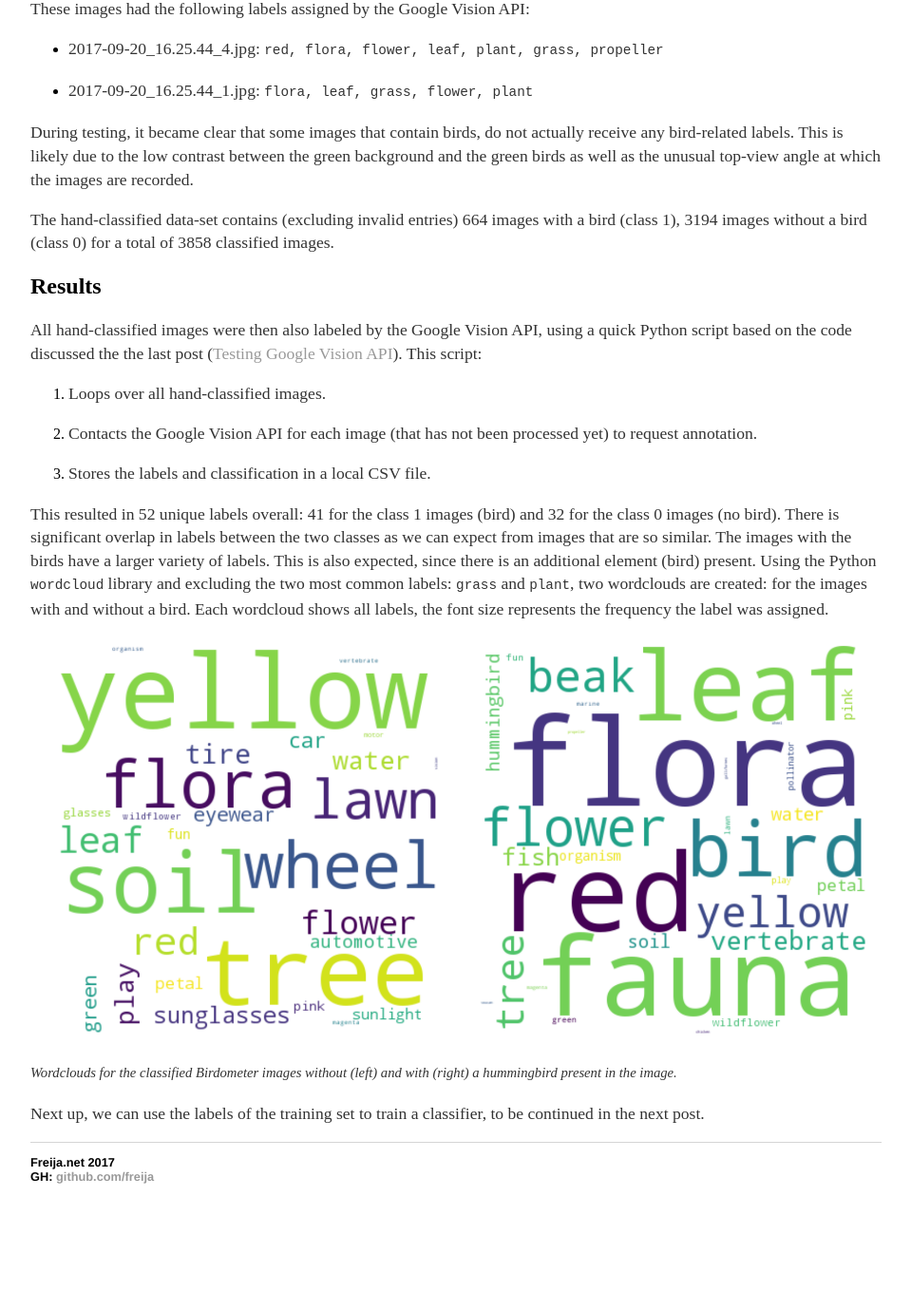
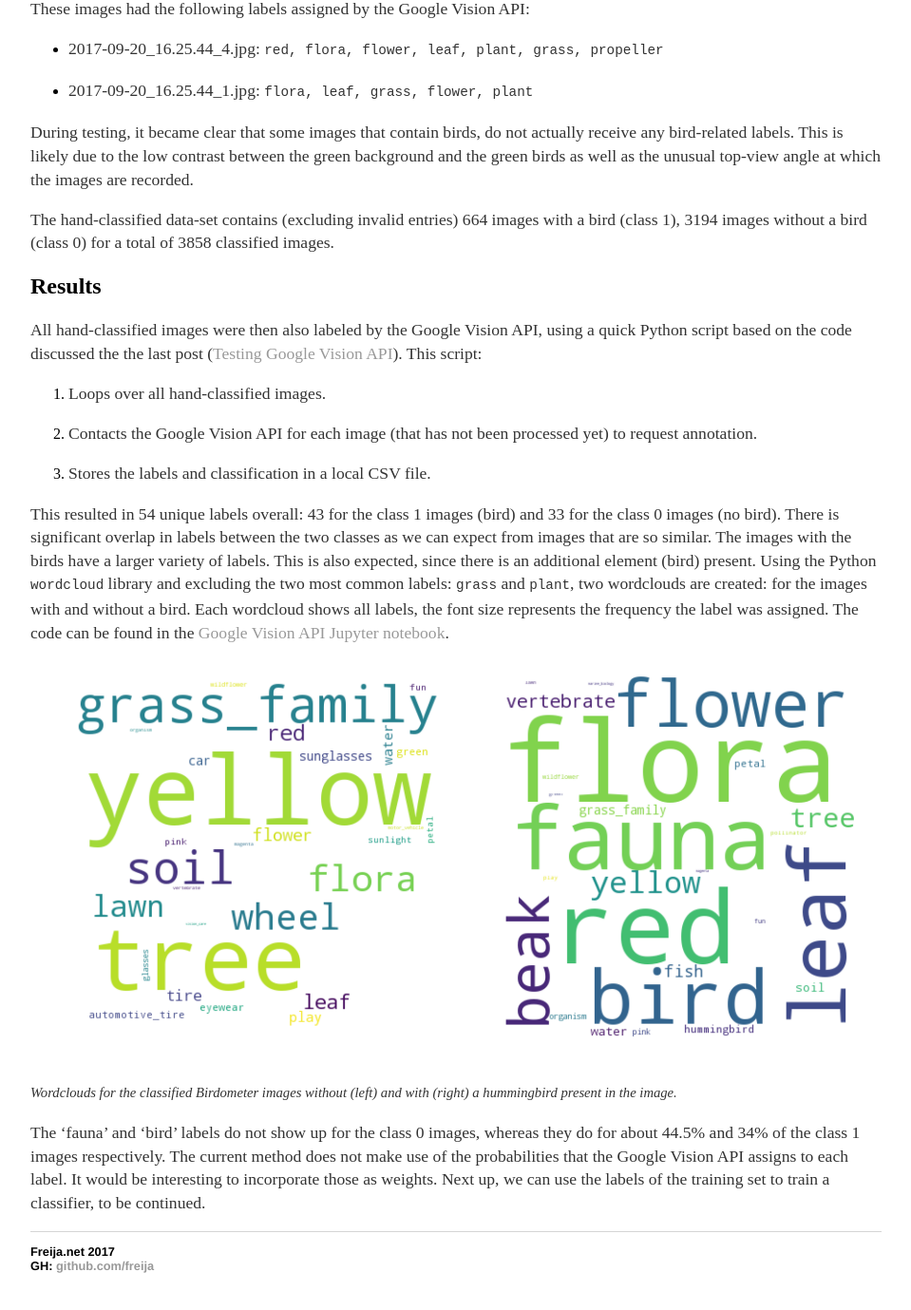
Before and after one commit to Freija/freija.github.io, a Jekyll site: the page built from _posts/2018-01-05-vision-apis-cntd.md, in a window 1280 px wide and 1400 px high, scrolled down 732 px. Shown: the top 1379 px of the window at 95% size, without its empty margins (160-1119 px from the left). Built offline with Jekyll 4.4.1, drawn with Linux system fonts in a browser that asks for light colours; before the commit the page ends 2038 px from its top, so only the background shows below that.

Commit message:
Google vision api: update and add link to code

````diff
--- a/_posts/2018-01-05-vision-apis-cntd.md
+++ b/_posts/2018-01-05-vision-apis-cntd.md
@@ -40,7 +40,7 @@ This script:
 
  3. Stores the labels and classification in a local CSV file.
 
- This resulted in 52 unique labels overall: 41 for the class 1 images (bird) and 32 for the class 0 images (no bird). There is significant overlap in labels between the two classes as we can expect from images that are so similar. The images with the birds have a larger variety of labels. This is also expected, since there is an additional element (bird) present. Using the Python ```wordcloud``` library and excluding the two most common labels: ```grass``` and ```plant```, two wordclouds are created: for the images with and without a bird. Each wordcloud shows all labels, the font size represents the frequency the label was assigned.
+ This resulted in 54 unique labels overall: 43 for the class 1 images (bird) and 33 for the class 0 images (no bird). There is significant overlap in labels between the two classes as we can expect from images that are so similar. The images with the birds have a larger variety of labels. This is also expected, since there is an additional element (bird) present. Using the Python ```wordcloud``` library and excluding the two most common labels: ```grass``` and ```plant```, two wordclouds are created: for the images with and without a bird. Each wordcloud shows all labels, the font size represents the frequency the label was assigned. The code can be found in the [Google Vision API Jupyter notebook](https://github.com/Freija/birdometer-ml/blob/master/code/Google_Vision_api.ipynb).
 
  <p>
  <img src="{{ site.baseurl }}/images/birdometer/nobird_wordcloud.png" alt="Birdometer image example" style=" width: 49.5%;"/>
@@ -50,4 +50,4 @@ This script:
  <br><em><small> Wordclouds for the classified Birdometer images without (left) and with (right) a hummingbird present in the image.</small></em>
  </p>
 
- Next up, we can use the labels of the training set to train a classifier, to be continued in the next post.
+The 'fauna' and 'bird' labels do not show up for the class 0 images, whereas they do for about 44.5% and 34% of the class 1 images respectively. The current method does not make use of the probabilities that the Google Vision API assigns to each label. It would be interesting to incorporate those as weights. Next up, we can use the labels of the training set to train a classifier, to be continued.
````
Also changed, not shown: images/birdometer/bird_wordcloud.png, images/birdometer/nobird_wordcloud.png.
